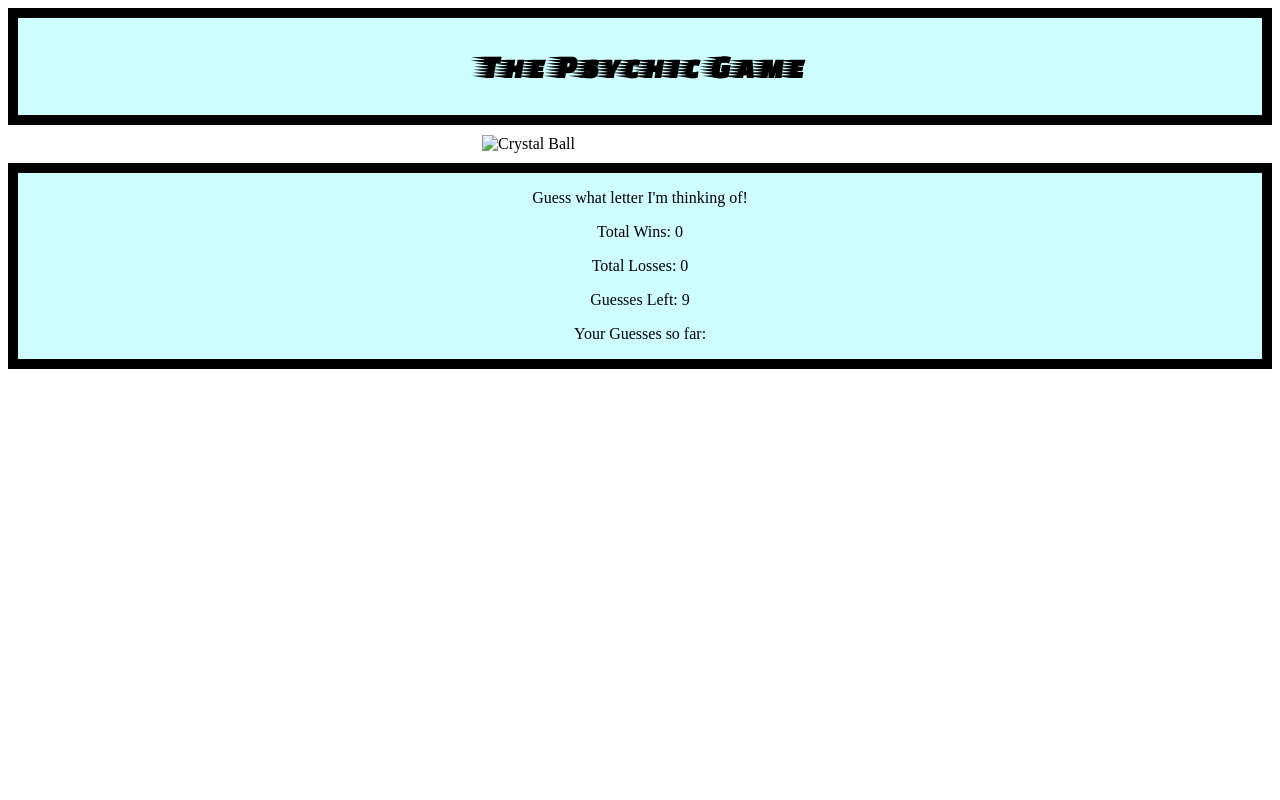
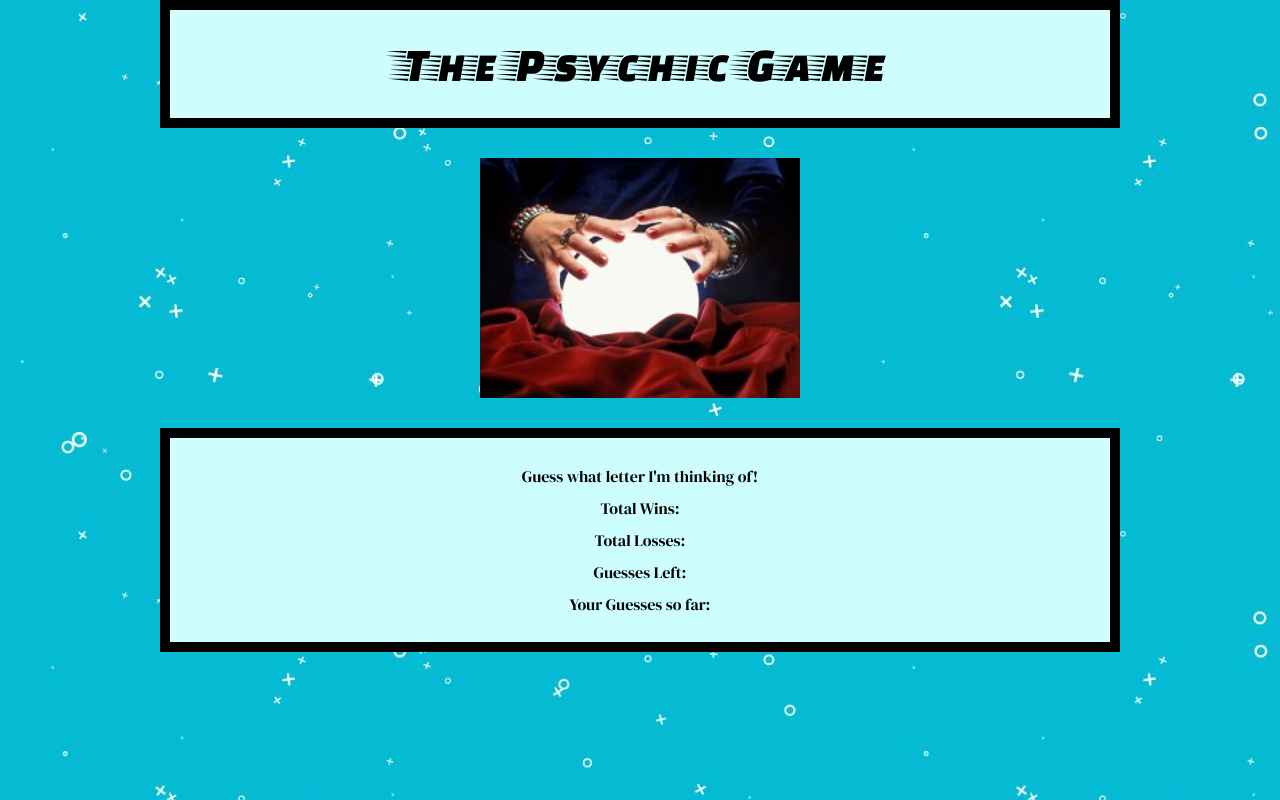
Before and after one commit to lancetoledo/Psychic-Game, a plain HTML site: page index.html in a window 1280 px wide. Drawn offline with Linux system fonts and the light colour scheme.

Commit message:
final edits

```diff
--- a/assets/css/reset.css
+++ b/assets/css/reset.css
@@ -0,0 +1,48 @@
+/* http://meyerweb.com/eric/tools/css/reset/
+   v2.0 | 20110126
+   License: none (public domain)
+*/
+
+html, body, div, span, applet, object, iframe,
+h1, h2, h3, h4, h5, h6, p, blockquote, pre,
+a, abbr, acronym, address, big, cite, code,
+del, dfn, em, img, ins, kbd, q, s, samp,
+small, strike, strong, sub, sup, tt, var,
+b, u, i, center,
+dl, dt, dd, ol, ul, li,
+fieldset, form, label, legend,
+table, caption, tbody, tfoot, thead, tr, th, td,
+article, aside, canvas, details, embed,
+figure, figcaption, footer, header, hgroup,
+menu, nav, output, ruby, section, summary,
+time, mark, audio, video {
+	margin: 0;
+	padding: 0;
+	border: 0;
+	font-size: 100%;
+	font: inherit;
+	vertical-align: baseline;
+}
+/* HTML5 display-role reset for older browsers */
+article, aside, details, figcaption, figure,
+footer, header, hgroup, menu, nav, section {
+	display: block;
+}
+body {
+	line-height: 1;
+}
+ol, ul {
+	list-style: none;
+}
+blockquote, q {
+	quotes: none;
+}
+blockquote:before, blockquote:after,
+q:before, q:after {
+	content: '';
+	content: none;
+}
+table {
+	border-collapse: collapse;
+	border-spacing: 0;
+}
--- a/assets/css/style.css
+++ b/assets/css/style.css
@@ -4,19 +4,23 @@ body{
 
 header{
     font-family: 'Faster One', cursive;
+    font-size: 300%;
     background:  #CEFDFE;
-    padding-top: 10px;
+    padding-top: 30px;
     padding-right: 10px;
-    padding-bottom: 10px;
+    padding-bottom: 30px;
     padding-left: 10px;
     border: 10px solid #000000;
-    margin-bottom: 10px;
+    margin-bottom: 30px;
     text-align: center;
 }
 
-.imageContainer{
-
-}
+.container {
+    clear: both;
+    margin: 0 auto;
+    width: 100%;
+    max-width: 960px;
+  }
 
 img{
     display: block;
@@ -30,8 +34,12 @@ img{
     font-family: 'DM Serif Display', serif;
     background:  #CEFDFE;
     border: 10px solid #000000;
+    padding-top: 30px;
+    padding-right: 10px;
+    padding-bottom: 30px;
+    padding-left: 10px;
     text-align: center;
-    margin-top:10px
+    margin-top:30px
 }
 
 html{
--- a/assets/javascript/game.js
+++ b/assets/javascript/game.js
@@ -10,7 +10,7 @@ var maxNumGuess = 9;
 var usedGuess = [];
 var numGuessLeft = 9;
 var isFinished = false;
-
+var x = document.getElementById("myAudio");
 
 
 
@@ -27,7 +27,8 @@ document.onkeyup = function (event) {
 
     if (userGuess === computerGuess) {
         wins++;
-        alert('you win!');
+        x.play();
+        alert('You got it right! You are a Psychic!')
         numGuessLeft = 9;
         usedGuess.length = 0;
 
@@ -37,22 +38,21 @@ document.onkeyup = function (event) {
         numGuessLeft = 9;
         usedGuess.length = 0;
         console.log(losses);
-        alert('no more guesses for you!')
+        alert('No more guesses for you! Try Again!')
     }
     else if(userGuess !== computerGuess){
         numGuessLeft--;
-        alert('you lose')
+
     }
 
+    var html = "<p>Guess what letter I'm thinking of!</p>" + "<br>" +
+        "<p>Total Wins: " + wins + "</p>" + "<br>" +
+        "<p>Total Losses: " + losses + "</p>" + "<br>" +
+        "<p>Guesses Left: " + numGuessLeft + "</p>" + "<br>" +
+        "<p>Your Guesses so far: " + usedGuess + "</p>" + "<br>"
+        ;
+
+        document.querySelector('#game').innerHTML = html;
 
 
 }
-
-var html = "<p>Guess what letter I'm thinking of!</p>" +
-        "<p>Total Wins: " + wins + "</p>" +
-        "<p>Total Losses: " + losses + "</p>" +
-        "<p>Guesses Left: " + numGuessLeft + "</p>" +
-        "<p>Your Guesses so far: " + usedGuess + "</p>"
-        ;
-
-        document.querySelector('#game').innerHTML = html;
--- a/index.html
+++ b/index.html
@@ -5,8 +5,10 @@
     <meta name="viewport" content="width=device-width, initial-scale=1.0">
     <meta http-equiv="X-UA-Compatible" content="ie=edge">
 
+    <link rel="stylesheet" type="text/css" href="assets/css/reset.css">
     <link rel="stylesheet" type="text/css" href="assets/css/style.css">
     <link href="https://fonts.googleapis.com/css?family=Faster+One&display=swap" rel="stylesheet">
+    <link href="https://fonts.googleapis.com/css?family=DM+Serif+Display&display=swap" rel="stylesheet">
 
     <title>Psychic Game</title>
 </head>
@@ -25,13 +27,22 @@
 
 <div class="container">
     <div id="game">
-     <!-- <p>Guess what letter I'm thinking of!</p>
+     <p>Guess what letter I'm thinking of!</p>
+     <br>
      <p>Total Wins: </p>
+     <br>
      <p>Total Losses: </p>
+     <br>
      <p>Guesses Left: </p>
-     <p>Your Guesses so far: </p> -->
+     <br>
+     <p>Your Guesses so far: </p>
     </div>
 </div>
+
+<audio id="myAudio">
+        <source src="assets/audio/Ding Sound Effect.mp3" type="audio/mpeg">
+        Your browser does not support the audio element.
+      </audio>
 
 
 <script type="text/javascript" src="assets/javascript/game.js"></script>
```
Also changed, not shown: assets/images/background-blue.jpg (added), assets/images/crystal ball.jpg (added), 1 other file.
